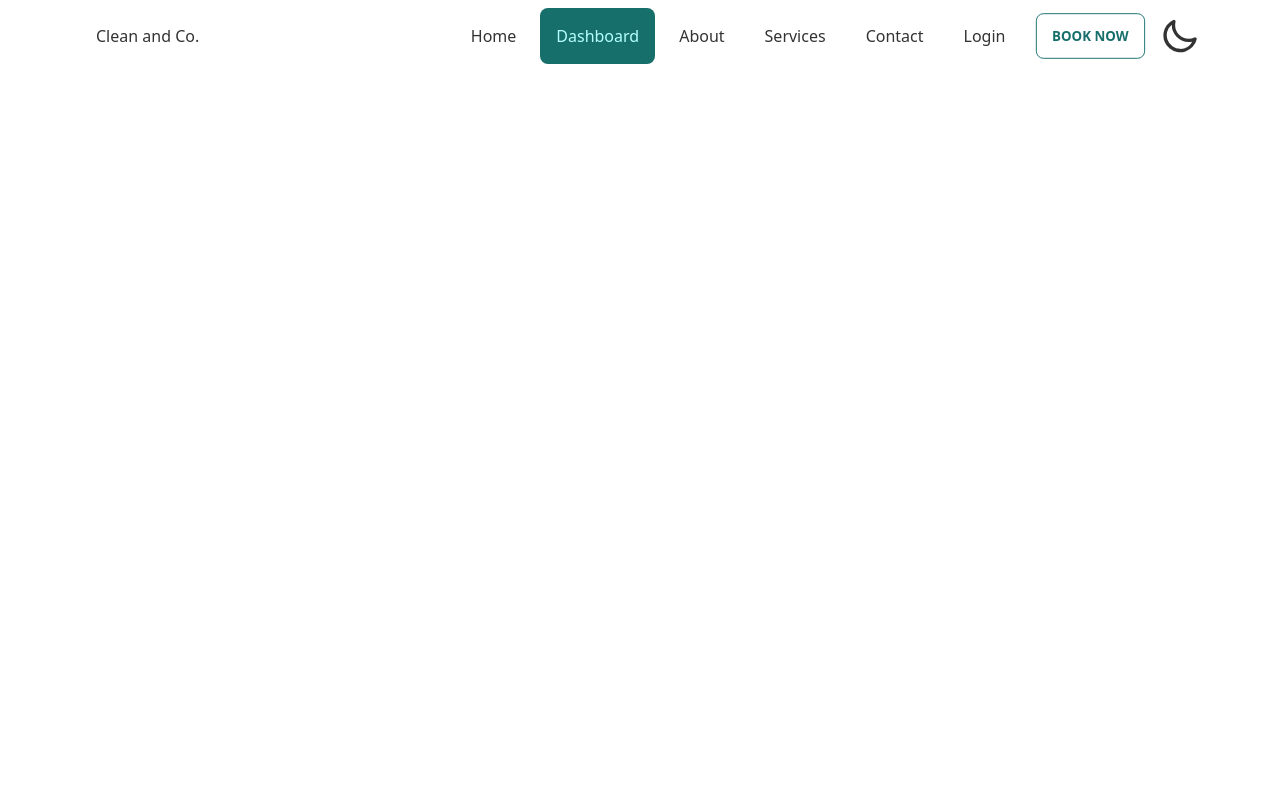
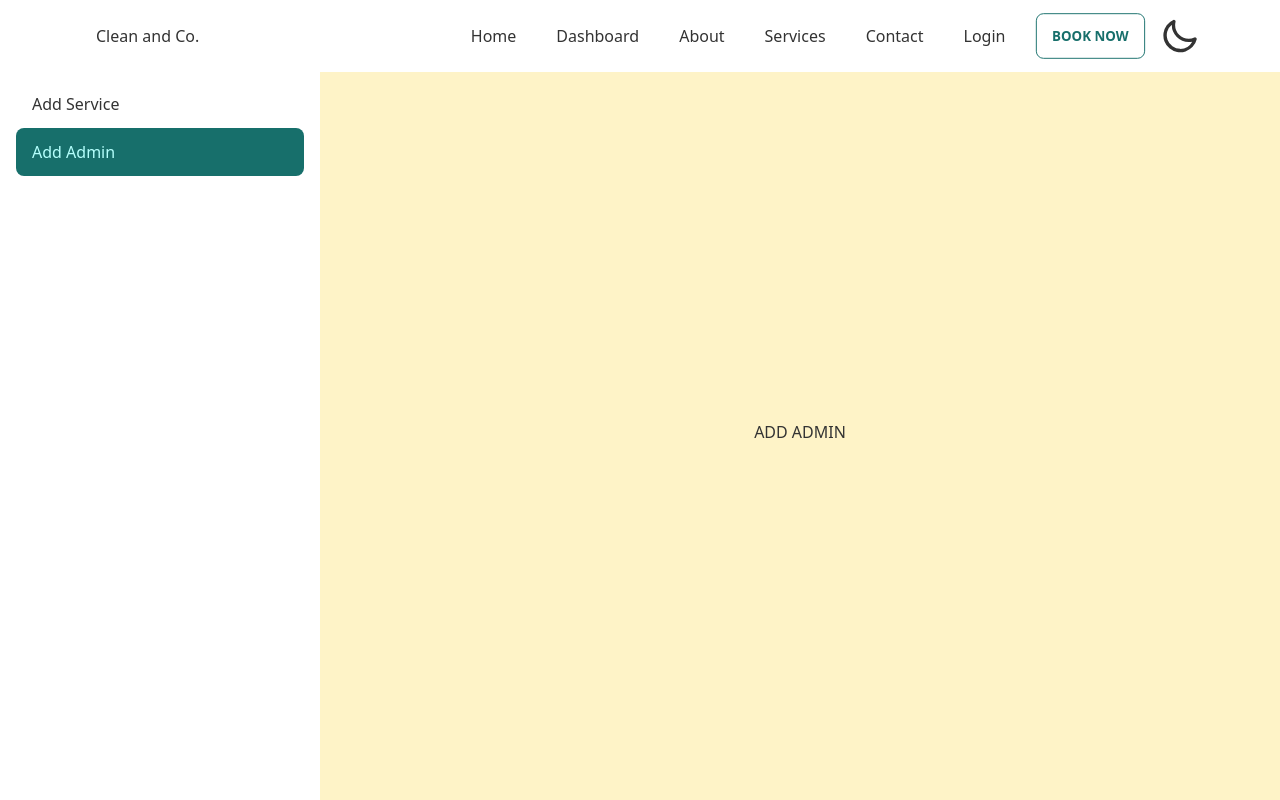
Before and after one commit to Thowhid31/complete-web-1to100, a React (Create React App) app: page /dashboard/add-admin in a window 1280 px wide. Built offline with nearby package versions, Linux system fonts and the light colour scheme.

Commit message:
added nested route

```diff
--- a/src/App.js
+++ b/src/App.js
@@ -11,6 +11,8 @@
 import { privateRoutes } from './routes/privateRoutes'
 import AdminRoute from './Authentication/AdminRoute';
 import Dashboard from './Pages/Dashboard/Dashboard';
+import AddAdmin from './Pages/Dashboard/AddAdmin'
+import AddService from './Pages/Dashboard/AddService'
 
 
 function App() {
@@ -36,7 +38,10 @@
             }
           </Route>
           <Route element={<AdminRoute></AdminRoute>}>
-            <Route path='/dashboard' element={<Dashboard/>}></Route>
+            <Route path='/dashboard' element={<Dashboard></Dashboard>}>
+              <Route path='add-admin' element={<AddAdmin />} />
+              <Route path='add-service' element={<AddService />} />
+            </Route>
           </Route>
         </Routes>
       </Navbar>
--- /dev/null
+++ b/src/Pages/Dashboard/AddAdmin.js
@@ -0,0 +1,11 @@
+import React from 'react';
+
+const AddAdmin = () => {
+    return (
+        <div>
+            <h1>ADD ADMIN</h1>
+        </div>
+    );
+};
+
+export default AddAdmin;
--- /dev/null
+++ b/src/Pages/Dashboard/AddService.js
@@ -0,0 +1,11 @@
+import React from 'react';
+
+const AddService = () => {
+    return (
+        <div>
+            <h1>Add your Service</h1>
+        </div>
+    );
+};
+
+export default AddService;
--- a/src/Pages/Dashboard/Dashboard.js
+++ b/src/Pages/Dashboard/Dashboard.js
@@ -1,24 +1,13 @@
 import React from 'react';
+import { Outlet } from 'react-router-dom';
+import DashSidebar from '../../components/DashSidebar';
+
 
 const Dashboard = () => {
     return (
-        <div class="drawer drawer-mobile mt-16 bg-amber-100">
-            <input id="my-drawer-2" type="checkbox" class="drawer-toggle" />
-            <div class="drawer-content flex flex-col items-center justify-center">
-
-
-
-            </div>
-            <div class="drawer-side">
-                <label for="my-drawer-2" class="drawer-overlay"></label>
-                <ul class="menu p-4 overflow-y-auto w-80 bg-base-100 text-base-content">
-
-                    <li><a>Sidebar Item 1</a></li>
-                    <li><a>Sidebar Item 2</a></li>
-                </ul>
-
-            </div>
-        </div>
+        <DashSidebar>
+            <Outlet/>
+        </DashSidebar>
     );
 };
 
--- /dev/null
+++ b/src/components/DashSidebar.js
@@ -0,0 +1,30 @@
+import React from 'react';
+import { NavLink } from 'react-router-dom';
+
+const DashSidebar = ({ children }) => {
+    return (
+        <div class="drawer drawer-mobile mt-16 bg-amber-100">
+            <input id="my-drawer-2" type="checkbox" class="drawer-toggle" />
+            <div class="drawer-content flex flex-col items-center justify-center">
+
+
+                {children}
+            </div>
+            <div class="drawer-side">
+                <label for="my-drawer-2" class="drawer-overlay"></label>
+                <ul class="menu p-4 overflow-y-auto w-80 bg-base-100 text-base-content">
+
+                    <li>
+                        <NavLink to='/dashboard/add-service'>Add Service</NavLink>
+                    </li>
+                    <li>
+                        <NavLink to='/dashboard/add-admin'>Add Admin</NavLink>
+                    </li>
+                </ul>
+
+            </div>
+        </div>
+    );
+};
+
+export default DashSidebar;
--- a/src/components/Navbar.js
+++ b/src/components/Navbar.js
@@ -28,7 +28,7 @@
                         <ul class="menu menu-horizontal gap-x-2">
 
                             <li><NavLink to='/' className='rounded-lg'>Home</NavLink></li>
-                            {admin && (<li><NavLink to='/dashboard' className='rounded-lg'>Dashboard</NavLink></li>)}
+                            {admin && (<li><NavLink to='/dashboard/add-service' className='rounded-lg'>Dashboard</NavLink></li>)}
                             <li><NavLink to='/about' className='rounded-lg'>About</NavLink></li>
                             <li><NavLink to='/services' className='rounded-lg'>Services</NavLink></li>
                             <li><NavLink to='/contact' className='rounded-lg'>Contact</NavLink></li>
@@ -65,7 +65,7 @@
                 <ul class="menu p-4 overflow-y-auto w-80 bg-base-100">
 
                     <li><NavLink to='/' className='rounded-lg'>Home</NavLink></li>
-                    {admin && (<li><NavLink to='/dashboard' className='rounded-lg'>Dashboard</NavLink></li>)}
+                    {admin && (<li><NavLink to='/dashboard/add-service' className='rounded-lg'>Dashboard</NavLink></li>)}
                     <li><NavLink to='/about' className='rounded-lg'>About</NavLink></li>
                     <li><NavLink to='/services' className='rounded-lg'>Services</NavLink></li>
                     <li><NavLink to='/contact' className='rounded-lg'>Contact</NavLink></li>
```
